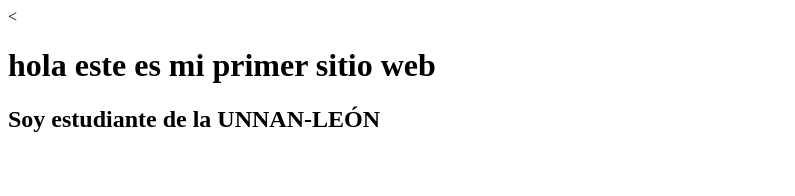
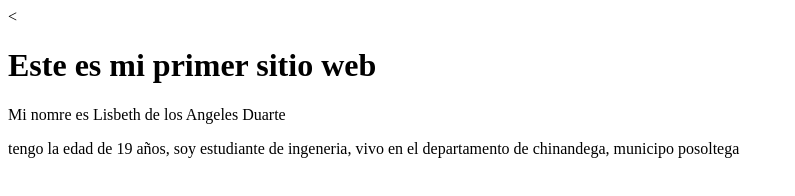
Before and after one commit to 2002-W/miproyecto, a plain HTML site: page index.html in a window 1280 px wide. Shown: the whole page, without its empty margins (0-795 px from the left). Drawn offline with Linux system fonts and the light colour scheme.

Commit message:
ingreso datos a mi sitio web

```diff
--- a/index.html
+++ b/index.html
@@ -5,8 +5,11 @@
     <title>miproyecto</title>
   </head>
   <body>
-<<h1>hola este es mi primer sitio web</h1>
-<p></p>
-<h2> Soy estudiante de la UNNAN-LEÓN</H2>
+<<h1>Este es mi primer sitio web</h1>
+<p>Mi nomre es Lisbeth de los Angeles Duarte</p>
+
+<p> tengo la edad de 19 años, soy estudiante de ingeneria, vivo en el departamento de chinandega, municipo posoltega</p>
+
+
   </body>
 </html>
```
